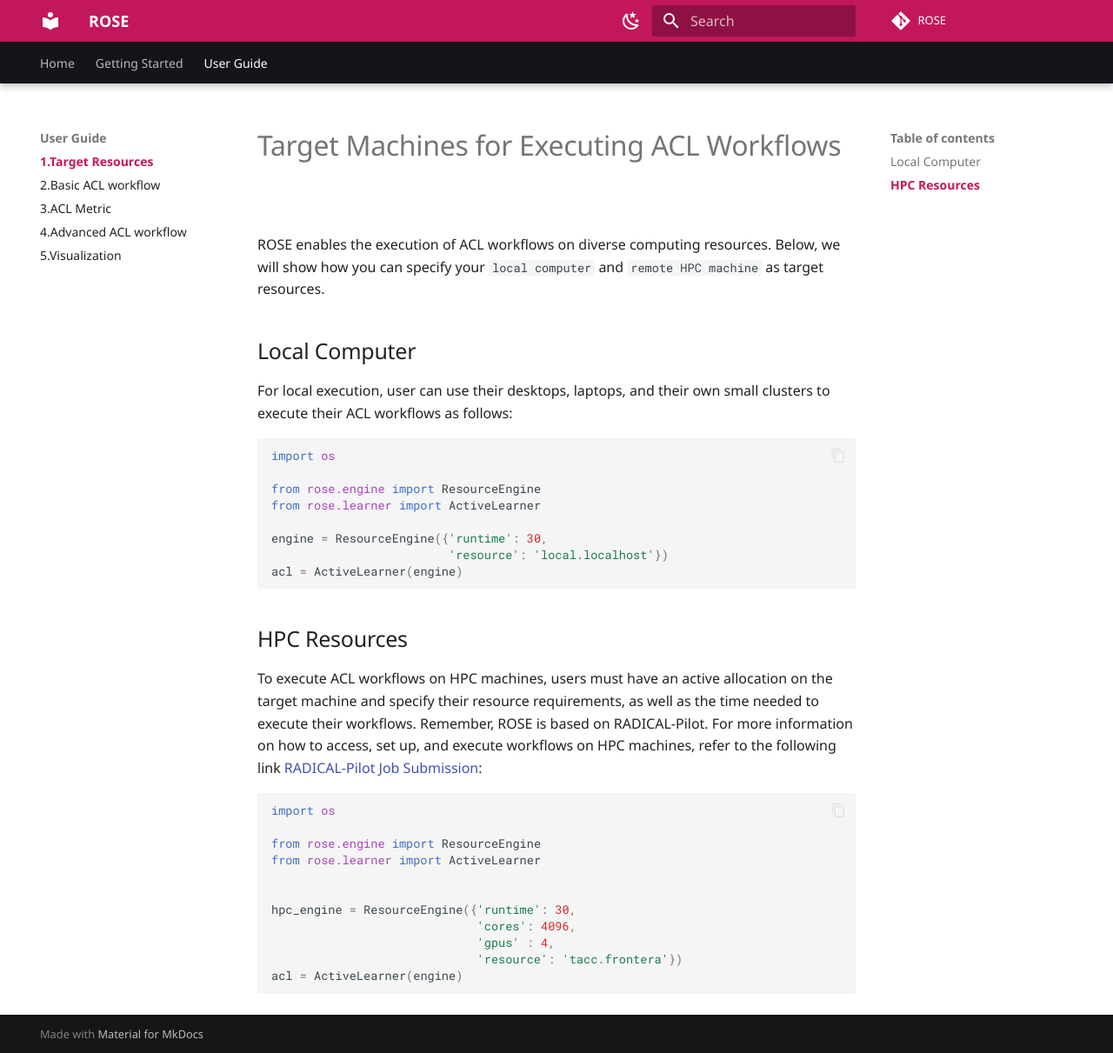
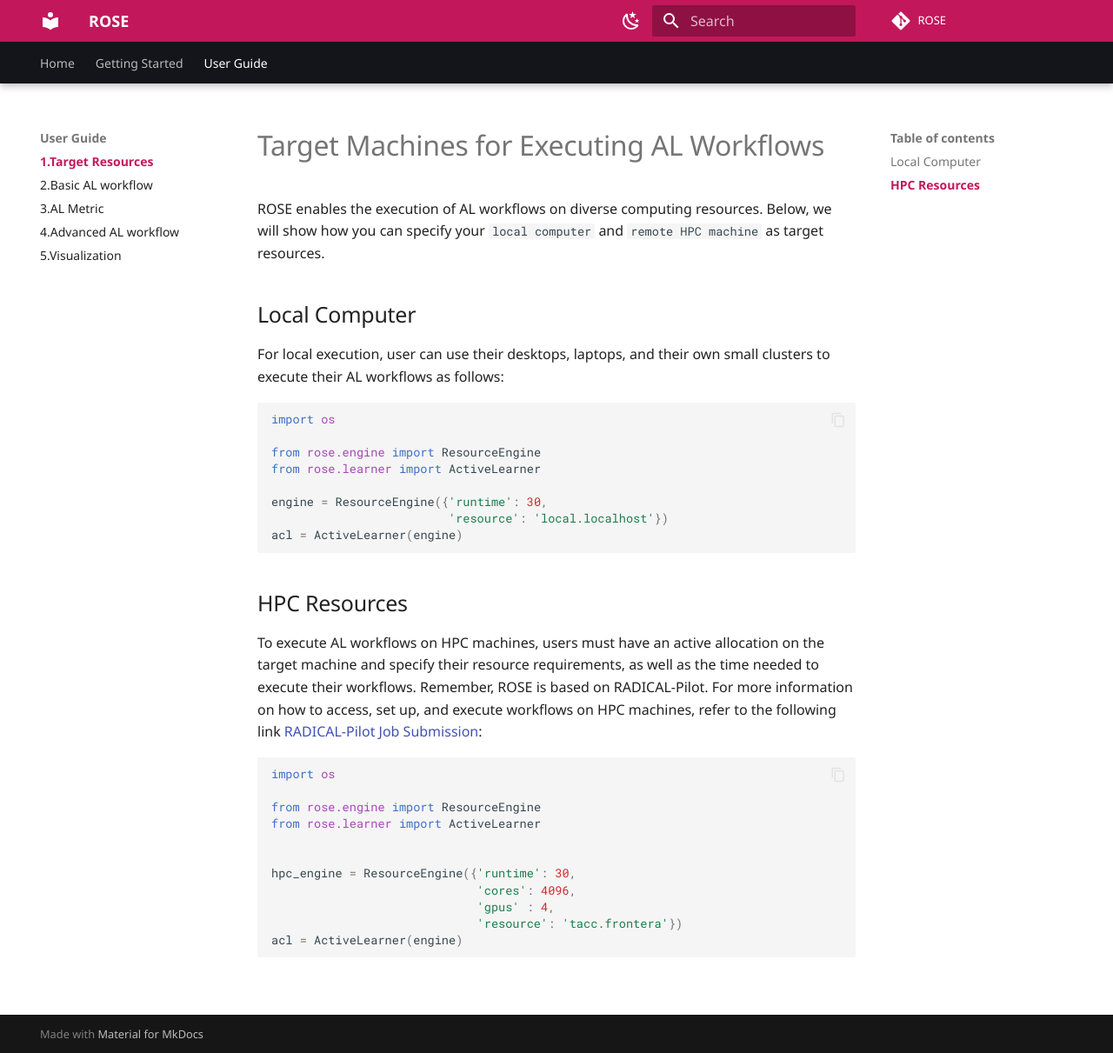
Before and after one commit to radical-cybertools/ROSE, an MkDocs documentation site: the page built from docs/user-guide/target-resources.md, in a window 1280 px wide and 1211 px high. Shown: the whole window at 87% size. Built offline with MkDocs 1.6.1 and Material for MkDocs 9.7.7, drawn with Linux system fonts in a browser that asks for light colours; some web fonts are replaced; comment, search, counter and statistics services are not loaded.

Commit message:
fix ACL --> AL and refine

````diff
--- a/docs/user-guide/target-resources.md
+++ b/docs/user-guide/target-resources.md
@@ -1,8 +1,8 @@
-# Target Machines for Executing ACL Workflows
-ROSE enables the execution of ACL workflows on diverse computing resources. Below, we will show how you can specify your `local computer` and `remote HPC machine` as target resources.
+# Target Machines for Executing AL Workflows
+ROSE enables the execution of AL workflows on diverse computing resources. Below, we will show how you can specify your `local computer` and `remote HPC machine` as target resources.
 
 ## Local Computer
-For local execution, user can use their desktops, laptops, and their own small clusters to execute their ACL workflows as follows:
+For local execution, user can use their desktops, laptops, and their own small clusters to execute their AL workflows as follows:
 ```python
 import os
 
@@ -15,7 +15,7 @@
 ```
 
 ## HPC Resources
-To execute ACL workflows on HPC machines, users must have an active allocation on the target machine and specify their resource requirements, as well as the time needed to execute their workflows. Remember, ROSE is based on RADICAL-Pilot. For more information on how to access, set up, and execute workflows on HPC machines, refer to the following link [RADICAL-Pilot Job Submission](https://radicalpilot.readthedocs.io/en/stable/tutorials/submission.html):
+To execute AL workflows on HPC machines, users must have an active allocation on the target machine and specify their resource requirements, as well as the time needed to execute their workflows. Remember, ROSE is based on RADICAL-Pilot. For more information on how to access, set up, and execute workflows on HPC machines, refer to the following link [RADICAL-Pilot Job Submission](https://radicalpilot.readthedocs.io/en/stable/tutorials/submission.html):
 
 ```python
 import os
--- a/mkdocs.yml
+++ b/mkdocs.yml
@@ -84,9 +84,9 @@
       - 3.FAQ: getting-started/faq.md
   - User Guide:
       - 1.Target Resources: user-guide/target-resources.md
-      - 2.Basic ACL workflow: user-guide/basic-acl-workflow.md
-      - 3.ACL Metric: user-guide/acl-metrics.md
-      - 4.Advanced ACL workflow: user-guide/advanced-acl-workflow.md
+      - 2.Basic AL workflow: user-guide/basic-acl-workflow.md
+      - 3.AL Metric: user-guide/acl-metrics.md
+      - 4.Advanced AL workflow: user-guide/advanced-acl-workflow.md
       - 5.Visualization: user-guide/visualization.md
 
 extra_css:
````
Also changed, not shown: docs/getting-started/faq.md (+1 -1 lines), docs/index.md (+2 -3 lines), docs/user-guide/basic-acl-workflow.md (+1 -1 lines), docs/assets/icon.svg (deleted), docs/assets/rose-removebg-preview.png (deleted), 1 other file.
